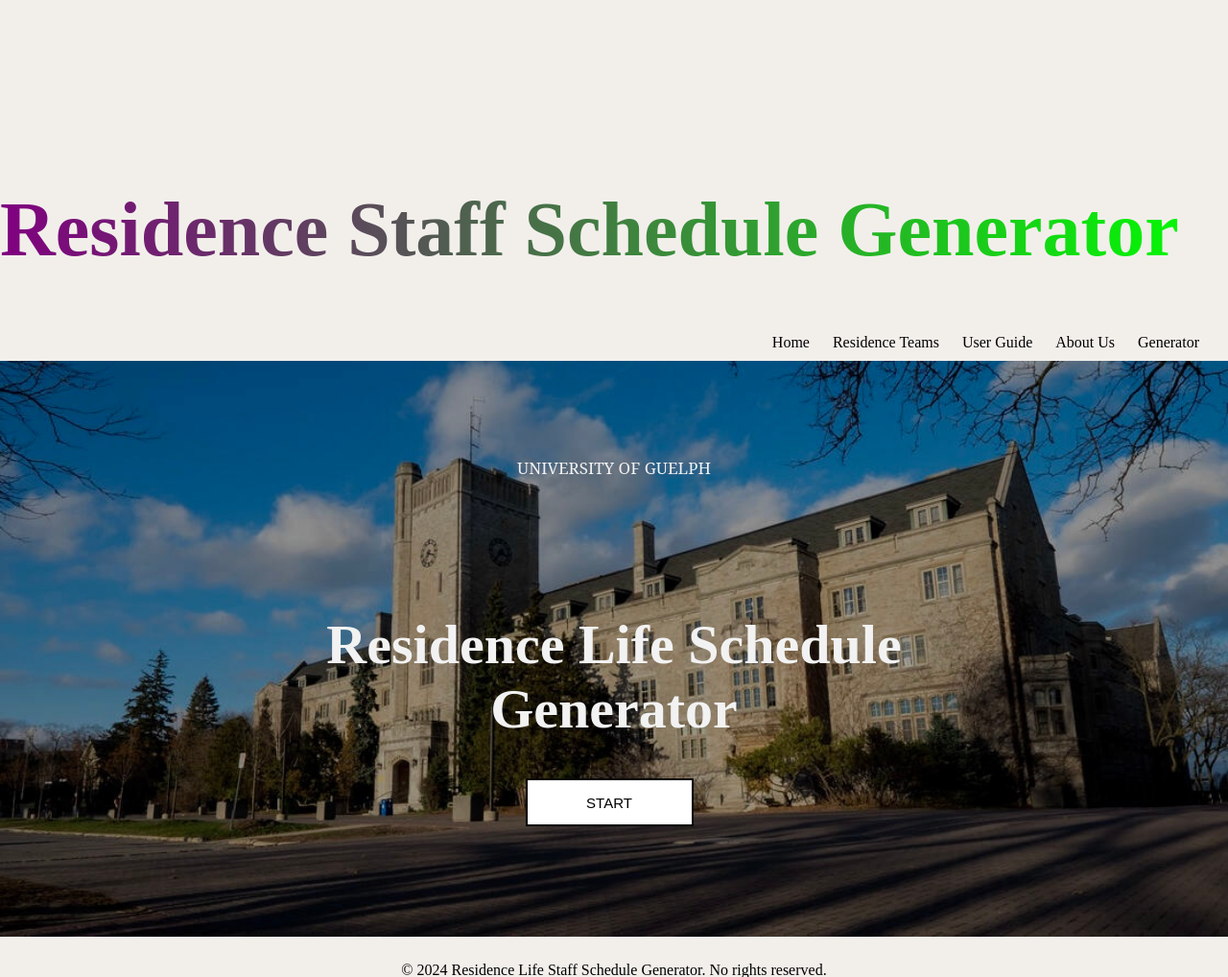
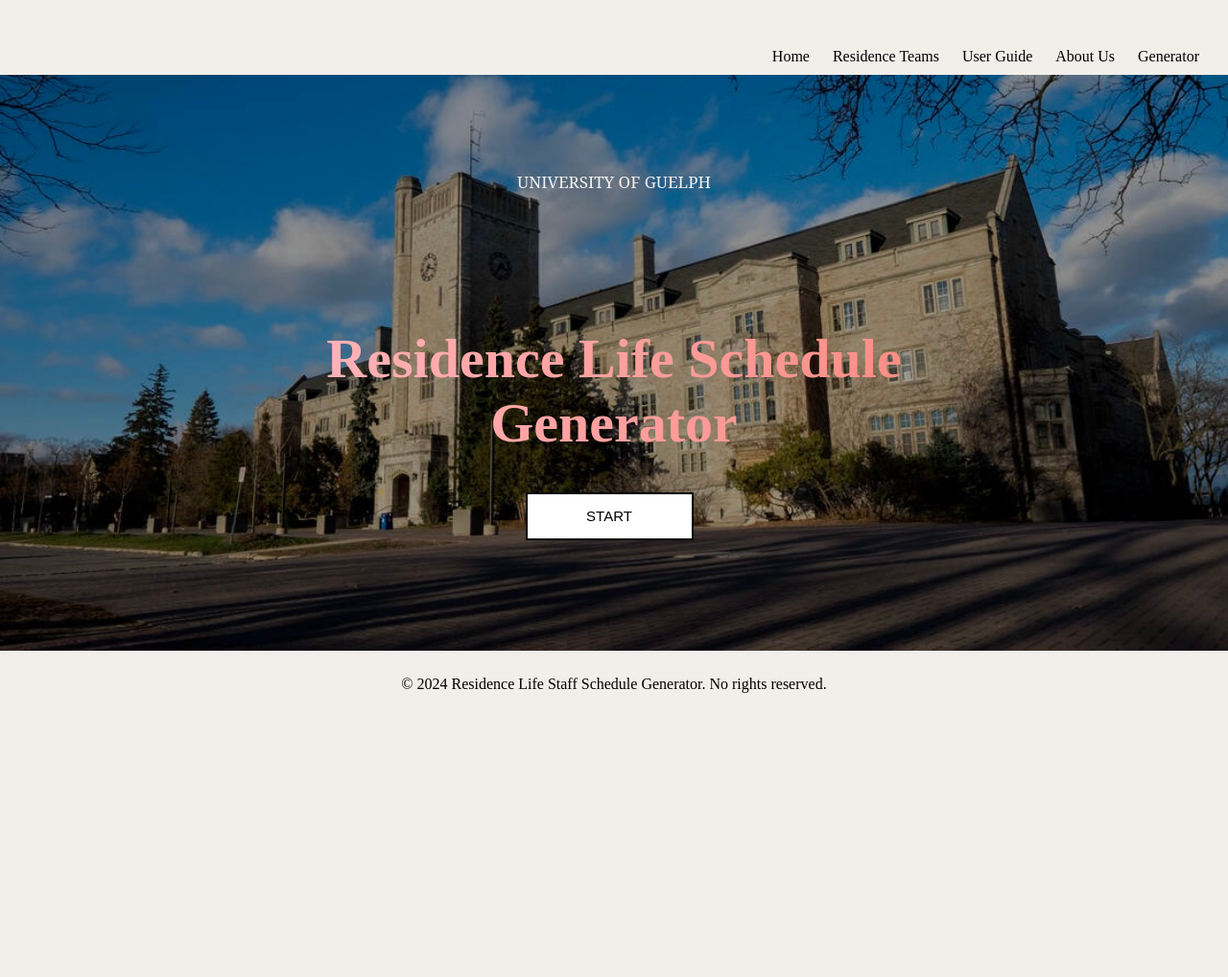
Before and after one commit to milychang19/ResShiftGenerator, a Django app: page / in a window 1280 px wide. Shown: the top 1018 px of the page at 96% size. After the commit the page ends 722 px from the top, so only its background shows below. Run offline with Django 5.2, Linux system fonts and the light colour scheme; some web fonts are replaced.

Commit message:
gradient

```diff
--- a/ResShiftGenerator/upload/templates/home.html
+++ b/ResShiftGenerator/upload/templates/home.html
@@ -5,11 +5,7 @@
 <head>
     <meta charset="UTF-8">
     <meta name="viewport" content="width=device-width, initial-scale=1.0">
-    <!-- <h1 class="display-4" style="background: linear-gradient(to right, lime, rgb(60, 72, 138)); font-size: 110px; -webkit-background-clip: text; background-clip: text; color: transparent; font-weight: bold;">RLS-Shift-Creator</h1> -->
     <div class="jumbotron">
-        <centre>
-            <h1 class="display-4" style="background: linear-gradient(to left, lime, purple); font-size: 80px; -webkit-background-clip: text; background-clip: text; color: transparent; font-weight: bold;">Residence Staff Schedule Generator</h1>
-        </centre>
     </div>
     <link rel="stylesheet" type = "text/css" href="{% static 'style.css' %}">
     <!-- Assuming 'style.css' is a static file in your Django project -->
@@ -41,7 +37,6 @@
 </script>
 
 <body>
-
     <nav>
         <ul>
             <li><a href="{{ request.path }}">Home</a></li>
@@ -51,9 +46,10 @@
             <li><a href="{% url 'generator' %}">Generator</a></li>
         </ul>
     </nav>
+
     <header class="header-home">
         <sub>University of Guelph</sub>
-        <h1>Residence Life Schedule<br>Generator</h1>
+        <h1 class="display-4" style="background: linear-gradient(to right, pink, salmon); -webkit-background-clip: text; background-clip: text; color: transparent;">Residence Life Schedule<br>Generator</h1>
         <a href="{% url 'teams' %}"><button class="my-button btn-effect button-START">Start</button></a>
     </header>
 
```
